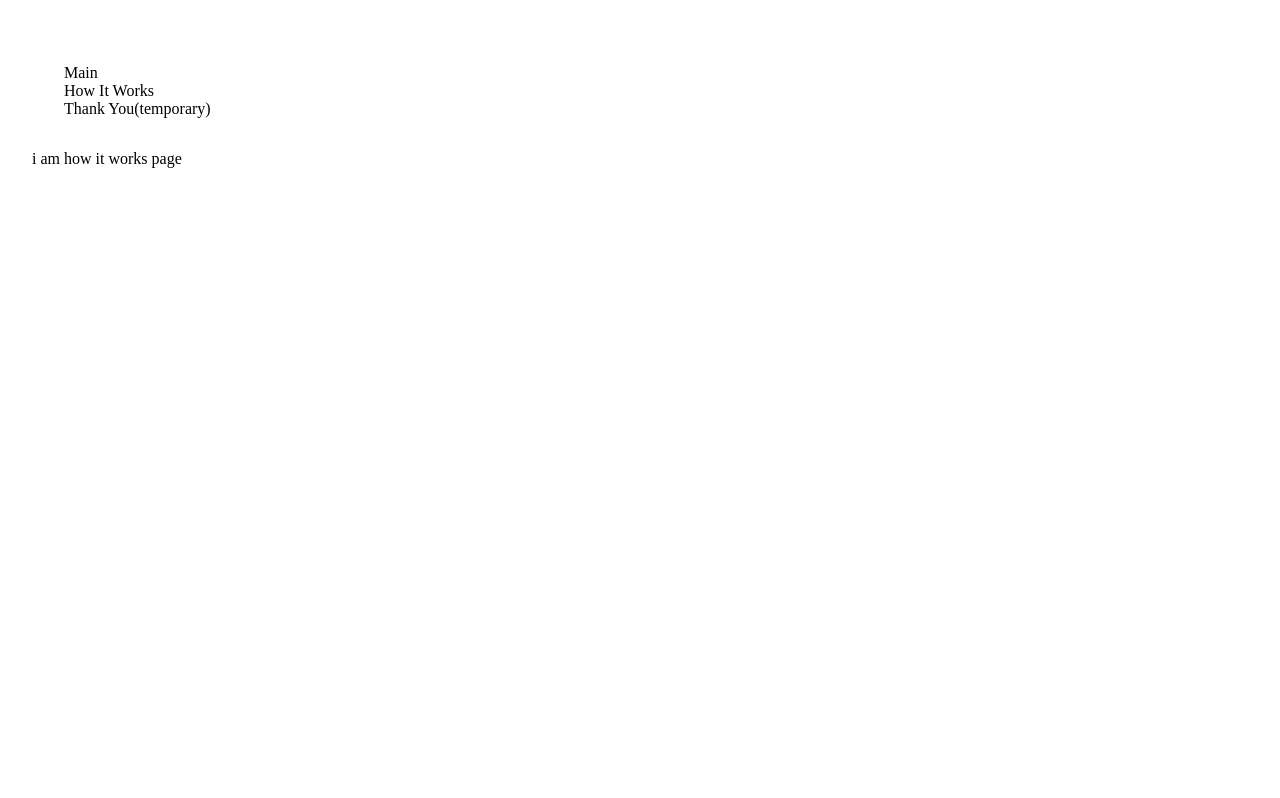
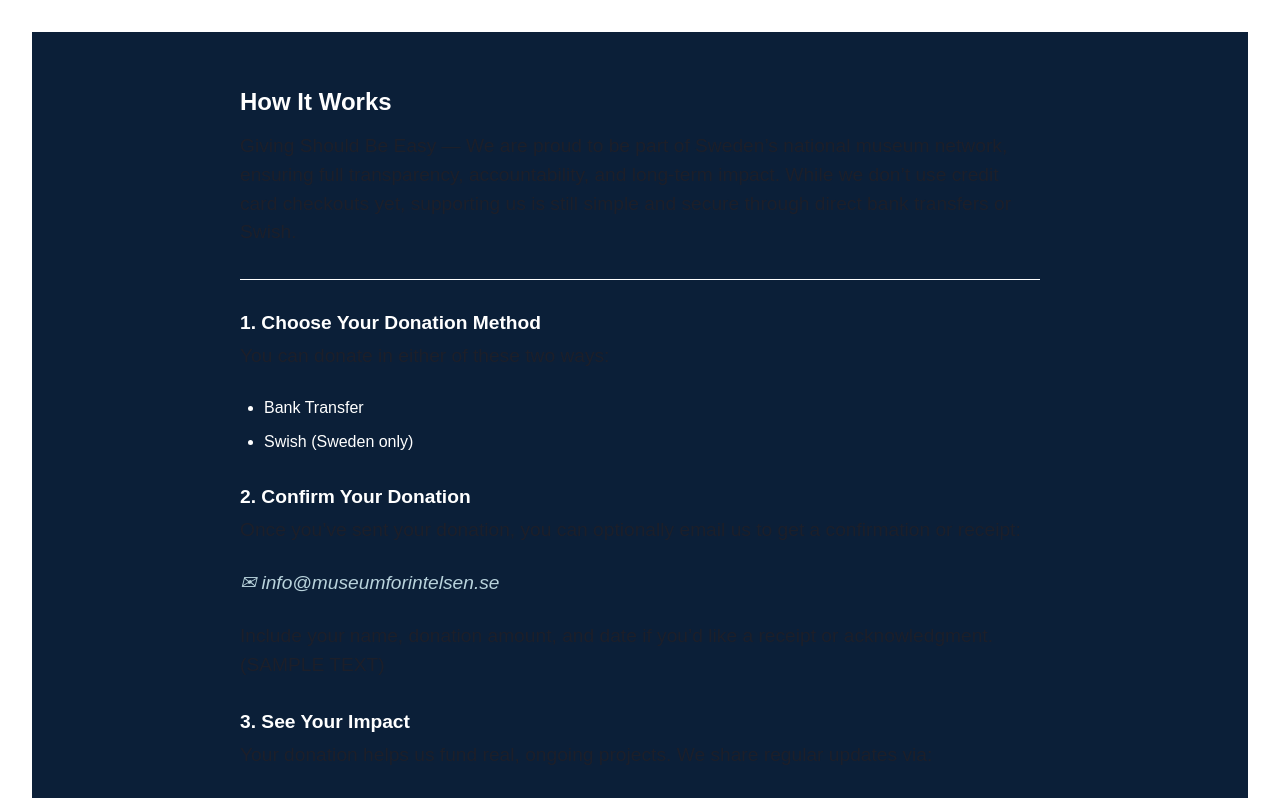
Before and after one commit to minzikimi/fundraiser, a React (Vite) app: page /how-it-works in a window 1280 px wide. Shown: the top 798 px of the page. Built offline with nearby package versions, Linux system fonts and the light colour scheme.

Commit message:
Feat: how it works page added

```diff
--- a/src/pages/HowItWorks/HowItWorks.jsx
+++ b/src/pages/HowItWorks/HowItWorks.jsx
@@ -1,13 +1,63 @@
-import React from 'react'
-import NavBar from '../../components/NavBar/NavBar'
+import React from 'react';
+import styles from './howItWorks.module.css';
 
 const HowItWorks = () => {
   return (
-    <div>
-      <NavBar />
-      i am how it works page
+    <div className={styles.howItWorksContainer}>
+      <div className={styles.content}>
+        <h2 className={styles.heading}>How It Works</h2>
+        <p className={styles.description}>
+          Giving Should Be Easy — We are proud to be part of Sweden’s national museum network, ensuring full transparency, accountability, and long-term impact. While we don’t use credit card checkouts yet, supporting us is still simple and secure through direct bank transfers or Swish.
+        </p>
+
+        <hr className={styles.divider} />
+
+        {/* Step 1 */}
+        <div className={styles.step}>
+          <h3>1. Choose Your Donation Method</h3>
+          <p>You can donate in either of these two ways:</p>
+          <ul className={styles.bulletList}>
+            <li>Bank Transfer</li>
+            <li>Swish (Sweden only)</li>
+          </ul>
+        </div>
+
+        {/* Step 2 */}
+        <div className={styles.step}>
+          <h3>2. Confirm Your Donation</h3>
+          <p>
+            Once you’ve sent your donation, you can optionally email us to get a confirmation or receipt:
+          </p>
+          <p className={styles.emailLine}>✉ info@museumforintelsen.se</p>
+          <p>
+            Include your name, donation amount, and date if you’d like a receipt or acknowledgment. (SAMPLE TEXT)
+          </p>
+        </div>
+
+        {/* Step 3 */}
+        <div className={styles.step}>
+          <h3>3. See Your Impact</h3>
+          <p>Your donation helps us fund real, ongoing projects. We share regular updates via:</p>
+          <ul className={styles.bulletList}>
+            <li>Our newsletter signup</li>
+            <li>Instagram</li>
+            <li>Website blog:</li>
+          </ul>
+          <p className={styles.linkLine}>
+            https://museumforintelsen.se/om-museet/permanent-museum/
+          </p>
+        </div>
+
+        <hr className={styles.divider} />
+
+        {/* Contact */}
+        <p className={styles.footerNote}>
+          <strong>Still Have Questions?</strong><br />
+          We’re here to help! Contact <a href="mailto:info@museumforintelsen.se">info@museumforintelsen.se</a> or visit our Contact Page.
+        </p>
+      </div>
     </div>
-  )
-}
+  );
+};
 
-export default HowItWorks
+export default HowItWorks;
--- a/src/pages/HowItWorks/HowItWorks.module.css
+++ b/src/pages/HowItWorks/HowItWorks.module.css
@@ -0,0 +1,103 @@
+.howItWorksContainer {
+    background-color: #0B1F38 !important;
+    color: #ffffff !important;
+    padding: 2rem;
+    min-height: 100vh;
+    display: flex;
+    justify-content: center;
+    align-items: flex-start;
+    font-family: sans-serif;
+  }
+
+  .content {
+    max-width: 800px;
+    width: 100%;
+  }
+
+  .heading {
+    font-size: 1.5rem;
+    font-weight: bold;
+    margin-bottom: 1rem;
+    text-align: left;
+    color: #ffffff !important;
+  }
+
+  .intro {
+    font-size: 1rem;
+    margin-bottom: 2rem;
+    line-height: 1.6;
+    color: #ffffff !important;
+  }
+
+  .divider {
+    border: none;
+    border-top: 1px solid #ffffff !important;
+    margin: 2rem 0;
+  }
+
+  .step {
+    margin-bottom: 2rem;
+    color: #ffffff !important;
+  }
+
+  .step h3 {
+    font-size: 1.2rem;
+    font-weight: bold;
+    margin-bottom: 0.5rem;
+    color: #ffffff !important;
+  }
+
+  .step ul,
+  .step ol {
+    padding-left: 1.5rem;
+    color: #ffffff !important;
+  }
+
+  .step li {
+    margin-bottom: 0.5rem;
+    line-height: 1.6;
+    list-style-type: disc;
+    color: #ffffff !important;
+  }
+
+  .step .email-icon::before {
+    content: "✉️ ";
+    margin-right: 0.5rem;
+  }
+
+  .step a {
+    color: #ffffff !important;
+    text-decoration: underline;
+    word-break: break-word;
+  }
+
+  .contact {
+    margin-top: 2rem;
+    font-size: 0.95rem;
+    line-height: 1.5;
+    color: #ffffff !important;
+  }
+
+  .contact a {
+    color: #ffffff !important;
+    text-decoration: underline;
+  }
+
+  /* Responsive design */
+  @media (max-width: 768px) {
+    .howItWorksContainer {
+      padding: 1rem;
+    }
+
+    .content {
+      padding: 0 1rem;
+    }
+
+    .heading {
+      font-size: 1.3rem;
+    }
+
+    .step h3 {
+      font-size: 1rem;
+    }
+  }
```
